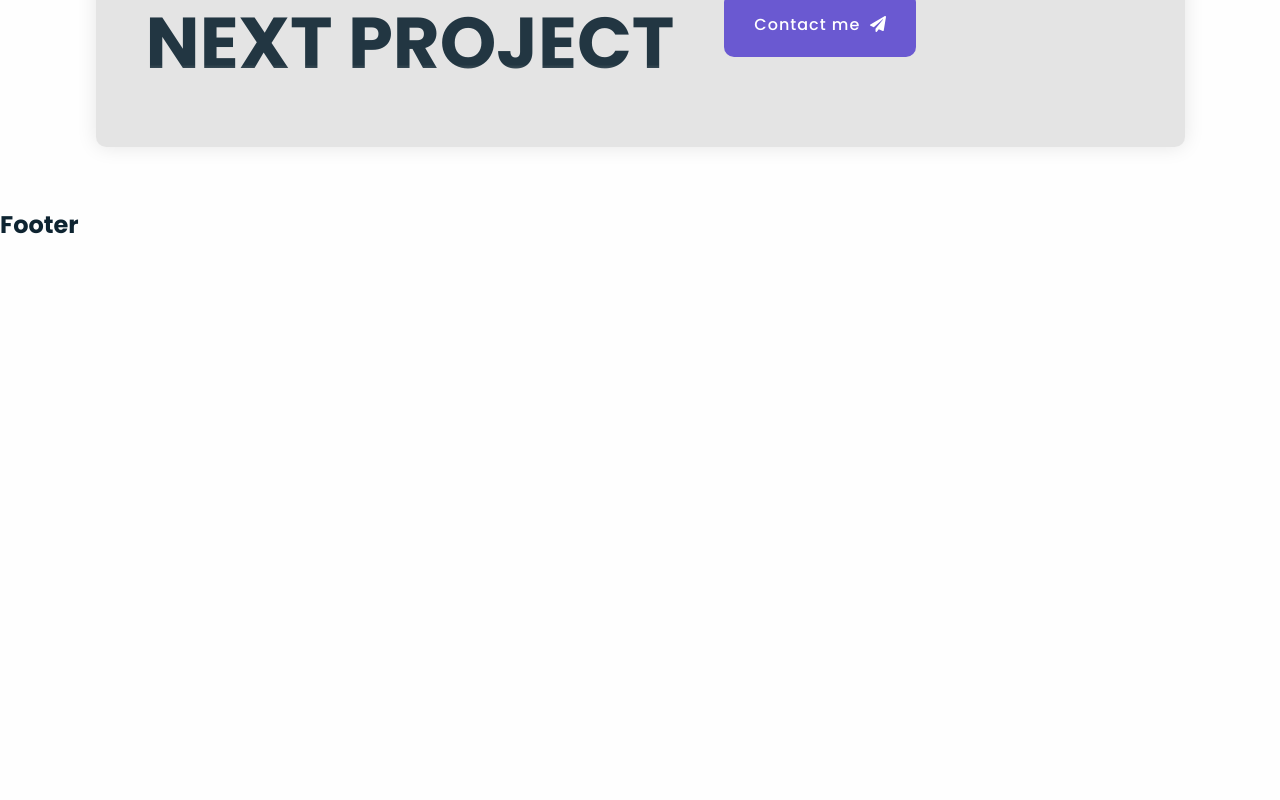
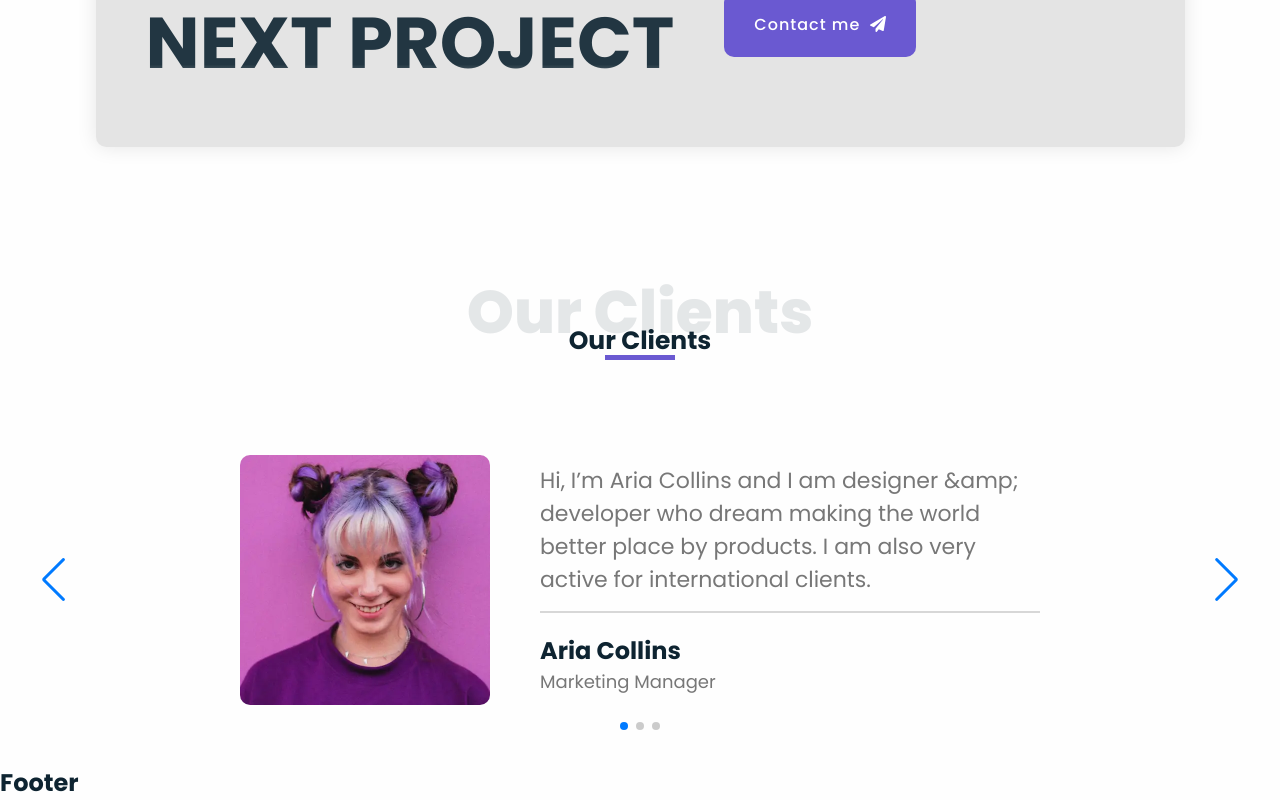
Before and after one commit to masha-masha/react-portfolio, a React (Vite) app: page / in a window 1280 px wide. Shown: the part 4506-5306 px from the top of the page. Before the commit the page ends 4748 px from the top, so only its background shows below. Built offline with nearby package versions, Linux system fonts and the light colour scheme.

Commit message:
added component-section Clients, installed package with slider, added slider

```diff
--- a/package.json
+++ b/package.json
@@ -13,7 +13,8 @@
     "react": "^19.1.0",
     "react-dom": "^19.1.0",
     "react-icons": "^5.5.0",
-    "react-scroll": "^1.9.3"
+    "react-scroll": "^1.9.3",
+    "swiper": "^11.2.10"
   },
   "devDependencies": {
     "@eslint/js": "^9.30.1",
--- a/src/App.jsx
+++ b/src/App.jsx
@@ -1,4 +1,4 @@
-import { Header, Footer, Home, About, SkillsInfo, Services, Portfolio, GetInTouch } from './components';
+import { Header, Footer, Home, About, SkillsInfo, Services, Portfolio, GetInTouch, Clients } from './components';
 
 function App() {
  return (
@@ -7,10 +7,11 @@ function App() {
    <main>
     <Home />
     <About />
-    <SkillsInfo/>
-    <Services/>
-    <Portfolio/>
-    <GetInTouch/>
+    <SkillsInfo />
+    <Services />
+    <Portfolio />
+    <GetInTouch />
+    <Clients />
    </main>
    <Footer />
   </>
--- a/src/components/clients/Clients.css
+++ b/src/components/clients/Clients.css
@@ -0,0 +1,47 @@
+.our-client-wrapper {
+    width: 100%;
+}
+
+.client-swiper .swiper-slide {
+    display: flex;
+    align-items: center;
+    justify-content: center;
+    gap: 50px;
+    margin: 20px 0;
+}
+
+.client-img {
+    width: 250px;
+    height: 250px;
+    overflow: hidden;
+    border-radius: 10px;
+}
+
+.client-img img {
+    max-width: 100%;
+    height: 100%;
+    object-fit: cover;
+}
+
+.client-details {
+    max-width: 500px;
+    width: 100%;
+}
+
+.client-details p {
+    font-size: 22px;
+    color: var(--third-color);
+    padding-bottom: 15px;
+    margin-bottom: 20px;
+    border-bottom: 2px solid var(--liner-color);
+}
+
+.client-details h3 {
+    color: var(--first-color);
+    font-size: 24px;
+}
+
+.client-details span {
+    color: var(--third-color);
+    font-size: 18px;
+}
--- a/src/components/clients/Clients.jsx
+++ b/src/components/clients/Clients.jsx
@@ -1,9 +1,48 @@
-import "./Clients.css"
+import "./Clients.css";
+import SectionTitle from "../sectionTitle/SectionTitle";
+import { clientsData } from "../../data/clientsData";
+import { Swiper, SwiperSlide } from "swiper/react";
+import { Navigation, Pagination, Scrollbar, A11y} from "swiper/modules";
+import "swiper/css";
+import "swiper/css/navigation";
+import "swiper/css/pagination";
 
 const Clients = () => {
-  return (
-    <div>Clients</div>
-  )
-}
+ return (
+  <section className="section our-client" id="clients">
+   <div className="container flex-center">
+    <SectionTitle title="Our Clients" subtitle="Our Clients" />
+    <div className="our-client-wrapper">
+     <Swiper
+      modules={[Navigation, Pagination]}
+      spaceBetween={50}
+      slidesPerView={1}
+      navigation
+      pagination={{ clickable: true }}
+      loop={true}
+      className="client-swiper"
+     >
+      {clientsData.map((client) => (
+       <SwiperSlide key={client.id}>
+        <div class="swiper-slide swiper-client-block">
+         <div class="client-img">
+          <img src={client.imgSrc} alt="client1" />
+         </div>
+         <div class="client-details">
+          <p>
+           {client.description}
+          </p>
+          <h3>{client.name}</h3>
+          <span>{client.position}</span>
+         </div>
+        </div>
+       </SwiperSlide>
+      ))}
+     </Swiper>
+    </div>
+   </div>
+  </section>
+ );
+};
 
-export default Clients
+export default Clients;
--- a/src/components/getInTouch/GetInTouch.css
+++ b/src/components/getInTouch/GetInTouch.css
@@ -46,3 +46,29 @@
     display: flex;
     gap: 10px;
 }
+
+@media (max-width:980px) {
+     .get-in-touch .contact-card {
+        width: 100%;
+        padding: 25px;
+    }
+}
+
+@media (max-width:768px) {
+     .contact-card h2 {
+        font-size: 40px;
+    }
+
+    .contact-card h3 {
+        font-size: 28px;
+    }
+
+    .contact-card h4 {
+        font-size: 18px;
+    }
+
+    .get-in-touch-link {
+        margin-bottom: 15px;
+        margin-top: 15px;
+    }
+}
--- a/src/components/getInTouch/GetInTouch.jsx
+++ b/src/components/getInTouch/GetInTouch.jsx
@@ -3,15 +3,15 @@ import { FaPaperPlane } from "react-icons/fa";
 
 const GetInTouch = () => {
  return (
-  <section class='get-in-touch sub-section'>
-   <div class='container flex-center'>
-    <div class='contact-card'>
-     <div class='title'>
-      <h4>LET'S TALK</h4>
+  <section className="get-in-touch sub-section">
+   <div className="container flex-center">
+    <div className="contact-card">
+     <div className="title">
+      <h4>LET"S TALK</h4>
       <h3>ABOUT YOUR</h3>
       <h2>NEXT PROJECT</h2>
      </div>
-     <a href='' class='get-in-touch-link inner-info-link'>
+     <a href="" className="get-in-touch-link inner-info-link">
       Contact me
       <FaPaperPlane/>
      </a>
--- /dev/null
+++ b/src/data/clientsData.js
@@ -0,0 +1,28 @@
+import { client1, client2, client3 } from '../assets/images';
+
+export const clientsData = [
+ {
+  id: 1,
+  imgSrc: client1,
+  description:
+   'Hi, I’m Aria Collins and I am designer &amp; developer who dream making the world better place by products. I am also very active for international clients.',
+  name: 'Aria Collins',
+  position: 'Marketing Manager',
+ },
+ {
+  id: 2,
+  imgSrc: client2,
+  description:
+   'Hi, I’m Cillian Metcalfe and I am designer &amp; developer who dream making the world better place by products. I am also very active for international clients.',
+  name: 'Cillian Metcalfe',
+  position: 'Graphic Designer',
+ },
+ {
+  id: 3,
+  imgSrc: client3,
+  description:
+   'Hi, I’m Kianna Baird and I am designer &amp; developer who dream making the world better place by products. I am also very active for international clients.',
+  name: 'Kianna Baird',
+  position: 'App Developer',
+ },
+];
```
Also changed, not shown: 1 other file (tests, documents, lock files or other folders).
